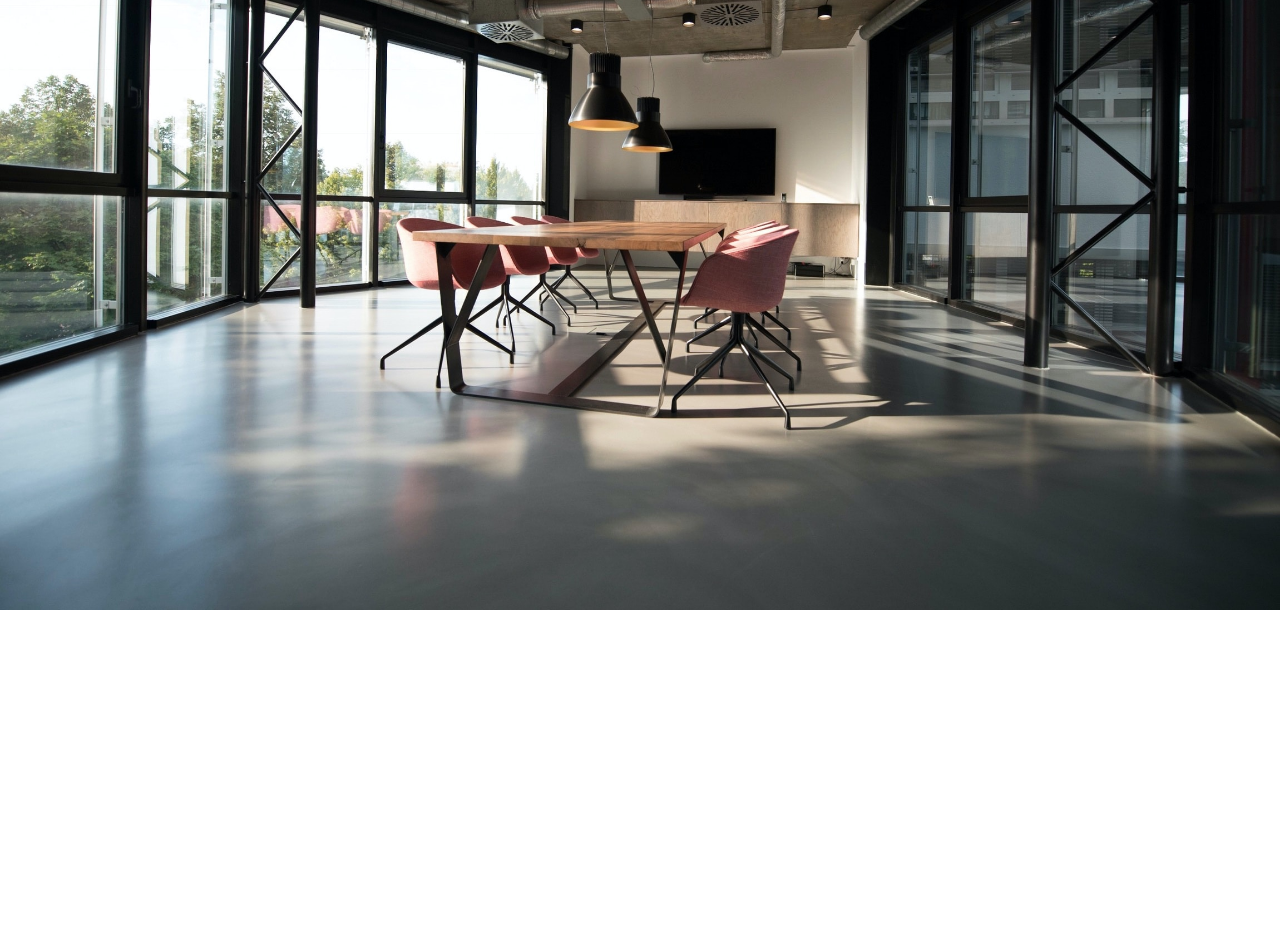
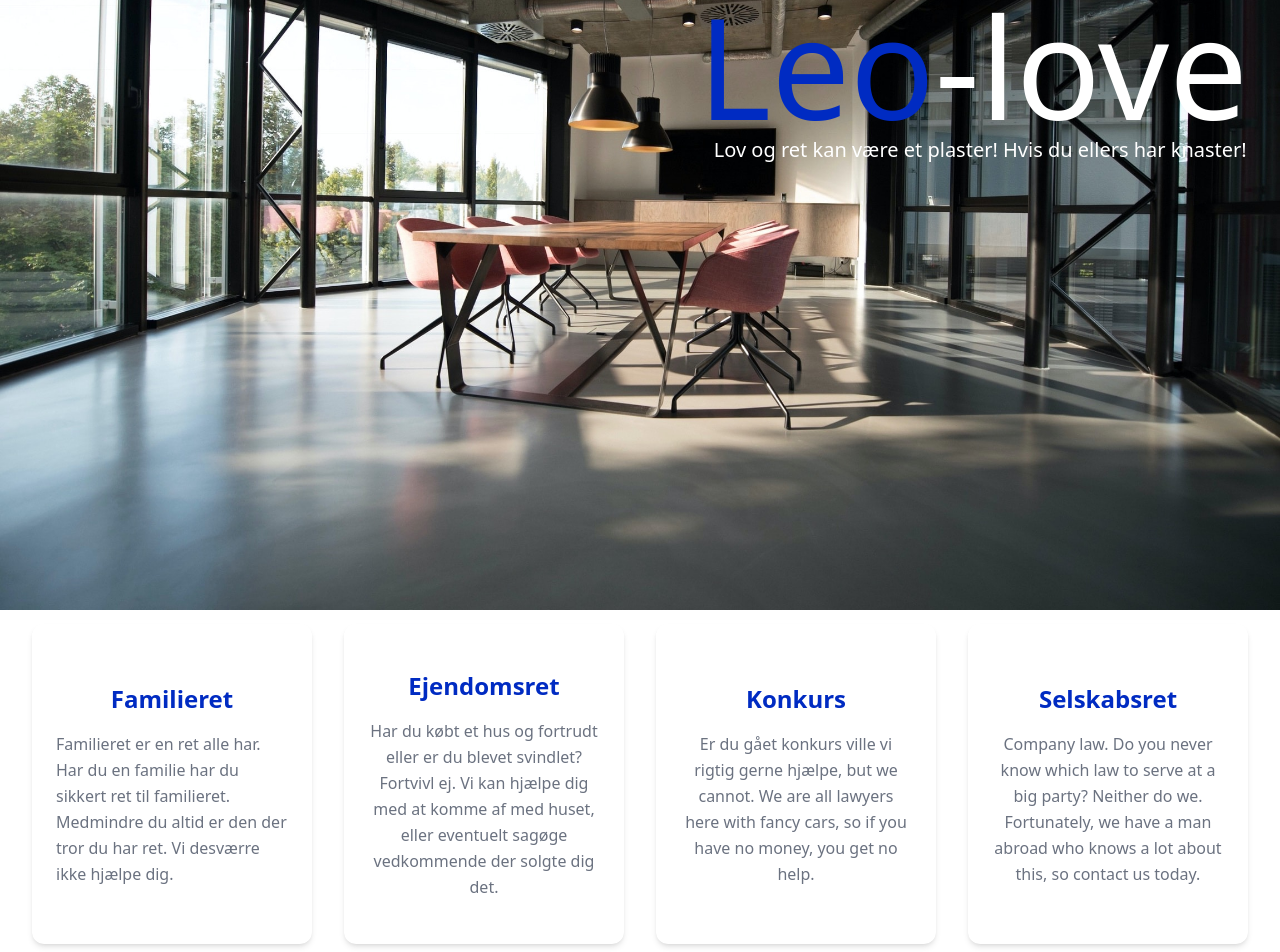
Before and after one commit to GBM1986/ReactLeoProject, a React (Vite) app: page / in a window 1280 px wide. Shown: the part 240-1192 px from the top of the page. Before the commit the page ends 850 px from the top, so only its background shows below. Built offline with nearby package versions, Linux system fonts and the light colour scheme.

Commit message:
allt ad koma

```diff
--- a/src/components/Navbar.jsx
+++ b/src/components/Navbar.jsx
@@ -1,14 +1,16 @@
 import React, { useState } from "react";
 import { Link } from 'react-scroll'
 import { FaTimes } from "react-icons/fa";
-import { CiMenuFries } from 'react-icons/ci'
+import { CiMenuBurger } from "react-icons/ci";
 
 const Navbar = () => {
     const [click, setClick] = useState(false);
-    const handleClick = () => setClick(!click);
+    const handleClick = () => {
+        setClick(prevState => !prevState);
+    };
 
     const content = (
-        <div className="absolute left-0 right-0 block w-full transition lg:hidden top-16">
+        <div className="absolute left-0 right-0 block w-full bg-white transition lg:hidden top-16 z-20">
             <ul className="p-20 text-xl text-center">
                 <Link spy={true} smooth={true} to="/">
                     <li className="py-4 my-4 border-b cursor-pointer border-primary hover:border-primary">Hjem</li>
@@ -28,19 +30,18 @@ const Navbar = () => {
 
     return (
         <nav>
-            <div className="z-50 flex justify-between flex-1 px-20 py-4 ml-auto h-10vh lg:py-1 mb-0.5 border-b-4 border-primary">
-                <div className="justify-start flex-1 font-inter lg:flex md:flex lg: items center">
+            <div className="z-50 flex justify-between flex-1 px-10 py-4 ml-auto h-10vh lg:py-1 mb-0.5 border-b-4 border-primary">
+                <div className="justify-start flex-1 font-inter pt-2 lg:flex md:flex lg: items center">
                     <div className="hidden flex-10 lg:flex md:flex">
                         <ul className="flex gap-8 text-[14px]">
                             <Link spy={true} smooth={true} to="/">
                                 <li className="pr-4 transition border-r-2 cursor-pointer text-primary border-primary hover:text-secondary ">Hjem</li>
                             </Link>
-
-                            <Link spy={true} smooth={true} to="advokatrerne">
+                            <Link spy={true} smooth={true} to="/advokatrerne">
                                 <li className="pr-4 transition border-r-2 cursor-pointer text-primary border-primary hover:text-secondary ">Advokaterne</li>
                             </Link>
                             <Link spy={true} smooth={true} to="omleolov">
-                                <li className="pr-4 transition border-r-2 cursor-pointer text-primary border-primary hover:text-secondary ">Om leolov</li>
+                                <li className="pr-4 transition border-r-2 cursor-pointer whitespace-pre text-primary border-primary hover:text-secondary ">Om leolov</li>
                             </Link>
                             <Link spy={true} smooth={true} to="kontakt">
                                 <li className="transition cursor-pointer text-primary border-primary hover:text-secondary">Kontakt</li>
@@ -51,12 +52,12 @@ const Navbar = () => {
                         {click && content}
                     </div>
 
-                    <button className="block transition lg:hidden md:hidden" onClick={handleClick}>
-                        {click ? <FaTimes /> : <CiMenuFries/>}
-                    </button>
+                    <button className="block transition z-50 lg:hidden md:hidden" onClick={() => setClick(!click)} style={{ zIndex: 100 }}>
+  {click ? <FaTimes /> : <CiMenuBurger />}
+</button>
                 </div>
                 <div className="flex items-center justify-end flex-1 lg:ml-4 md:ml-2">
-                    <span className="text-3xl font-light text-primary">Leo</span><p className="mr-8 text-3xl font-light">-love</p>
+                    <span className="text-3xl font-light text-primary whitespace-pre">Leo</span><p className= "whitespace-pre mr-8 text-3xl font-light">-love</p>
                 </div>
             </div>
         </nav>
--- a/src/pages/Hjem/Hjem.jsx
+++ b/src/pages/Hjem/Hjem.jsx
@@ -1,17 +1,83 @@
 import React from 'react';
-import Navbar  from '../../components/Navbar.jsx';
+import Navbar from '../../components/Navbar.jsx';
 
 function Hjem() {
   return (
     <div>
       <Navbar />
-        <main className="hovedkontent">
-          <section id="banner" class="banner">
-            <img className='relative h-[100vh] w-full object-cover' src="src/Images/LeoLovOnePage/MainImage.jpg" alt="Header Image" />
+      <main className="hovedkontent relative">
+        <section id="banner" className="banner relative">
+          <img
+            className="absolute h-[100vh] w-full object-cover"
+            src="src/Images/LeoLovOnePage/MainImage.jpg"
+            alt="Header Image"
+          />
+        </section>
+
+        <section className="container mx-auto px-8 py-8 lg:py-40 relative z-10 flex flex-col items-end  top-[90px] w-full">
+            <div class="text-container mb-[200px]">
+                <h2 class="block antialiased tracking-normal !text-3xl !leading-3 lg:!text-[140px] text-white">
+                  <span class='text-primary'>Leo</span>-love
+                </h2>
+                <p class="block antialiased text-xl ml-4 mt-16 leading-snu text-inherit w-full font-normal !text-white">
+                  Lov og ret kan være et plaster! Hvis du ellers har knaster!
+                </p>
+              </div>
+          <div className="mt-[260px] grid grid-cols-1 gap-8 lg:grid-cols-4">
+            <div className="relative flex flex-col bg-white text-gray-700 shadow-md  min-h-[20rem] items-end overflow-hidden rounded-xl">
+            <div className="h-80 w-full bg-white rounded-xl shadow-xl p-6 relative flex flex-col items-center justify-center">
+                <h4 className="block antialiased tracking-normal text-2xl font-semibold leading-snug text-primary mb-4">
+                  Familieret
+                </h4>
+                <p className="block antialiased text-base font-light leading-relaxed text-gray-500">
+                  Familieret er en ret alle har.
+                  Har du en familie har du sikkert ret til familieret.
+                  Medmindre du altid er den der tror du har ret.
+                  Vi desværre ikke hjælpe dig.
+                </p>
+              </div>
+            </div>
+            <div className="relative flex flex-col bg-white  text-gray-700 shadow-md relative grid min-h-[20rem] items-end overflow-hidden rounded-xl">
+            <div className="h-80 w-full bg-white rounded-xl shadow-xl p-6 relative flex flex-col items-center justify-center">
+              <h4 className="block antialiased tracking-normal font-sans text-2xl font-semibold leading-snug text-primary text-center mb-4">
+                Ejendomsret
+              </h4>
+              <p className="block antialiased font-sans text-base font-light leading-relaxed text-gray-500 text-center">
+                Har du købt et hus og fortrudt eller er du blevet svindlet?
+                Fortvivl ej. Vi kan hjælpe dig med at komme af med huset,
+                eller eventuelt sagøge vedkommende der solgte dig det.
+              </p>
+            </div>
+            </div>
+            <div className="relative flex flex-col bg-white  text-gray-700 shadow-md relative grid min-h-[20rem] items-end overflow-hidden rounded-xl">
+            <div className="h-80 w-full bg-white rounded-xl shadow-xl p-6 relative flex flex-col items-center justify-center">
+                <h4 className="block antialiased tracking-normal font-sans text-2xl font-semibold leading-snug text-primary text-center mb-4">
+                  Konkurs
+                </h4>
+                <p className="block antialiased font-sans text-base font-light leading-relaxed text-gray-500 text-center">
+                  Er du gået konkurs ville vi rigtig gerne hjælpe,
+                  but we cannot. We are all lawyers here with fancy cars,
+                  so if you have no money, you get no help.
+                </p>
+              </div>
+            </div>
+            <div className="relative flex flex-col bg-white  text-gray-700 shadow-md relative grid min-h-[20rem] items-end overflow-hidden rounded-xl">
+            <div className="h-80 w-full bg-white rounded-xl shadow-xl p-6 relative flex flex-col items-center justify-center">
+                <h4 className="block antialiased tracking-normal font-sans text-2xl font-semibold leading-snug text-primary text-center mb-4">
+                  Selskabsret
+                </h4>
+                <p className="block antialiased font-sans text-base font-light leading-relaxed text-gray-500 text-center">
+                  Company law. Do you never know which law to serve at a big party?
+                  Neither do we. Fortunately, we have a man abroad who knows a lot
+                  about this, so contact us today.
+                </p>
+              </div>
+            </div>
+          </div>
         </section>
       </main>
     </div>
   );
 }
 
-  export default Hjem
+export default Hjem;
```
Lines whose indentation alone changed are shown as unchanged.
